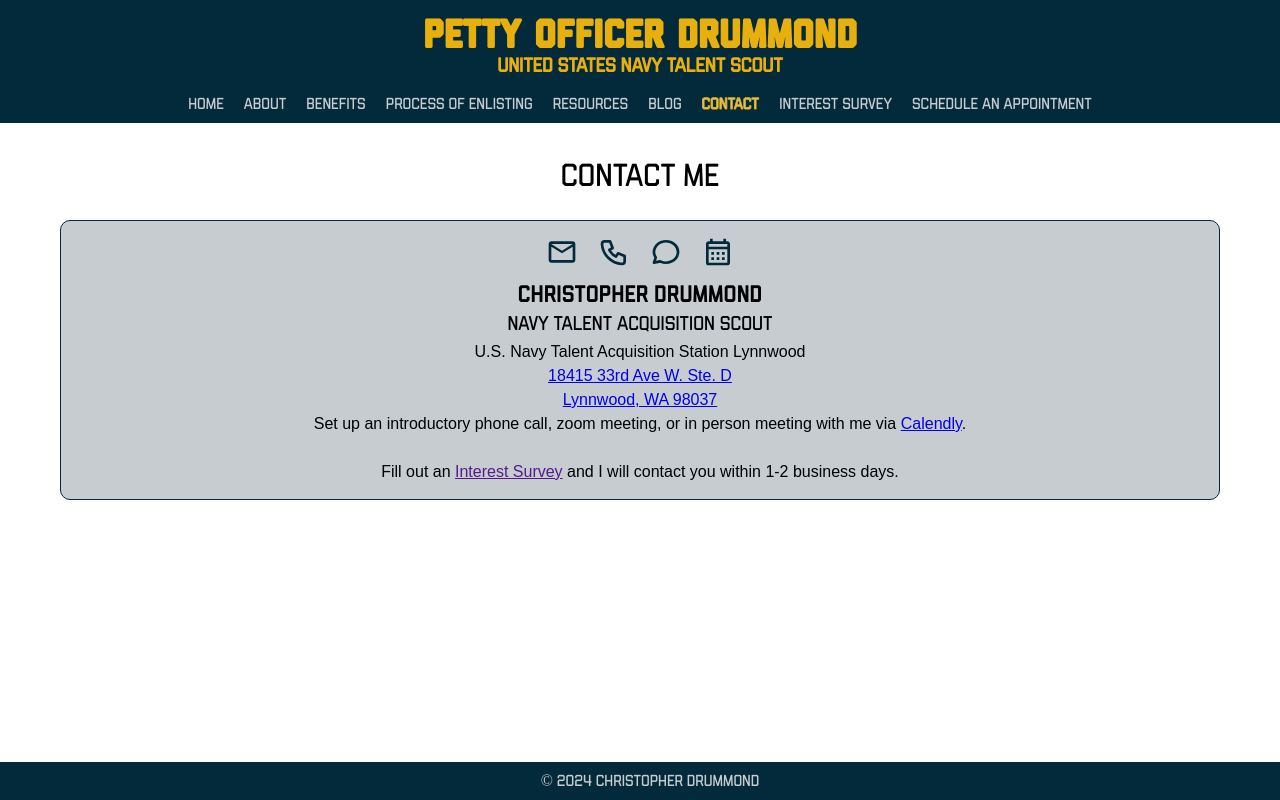
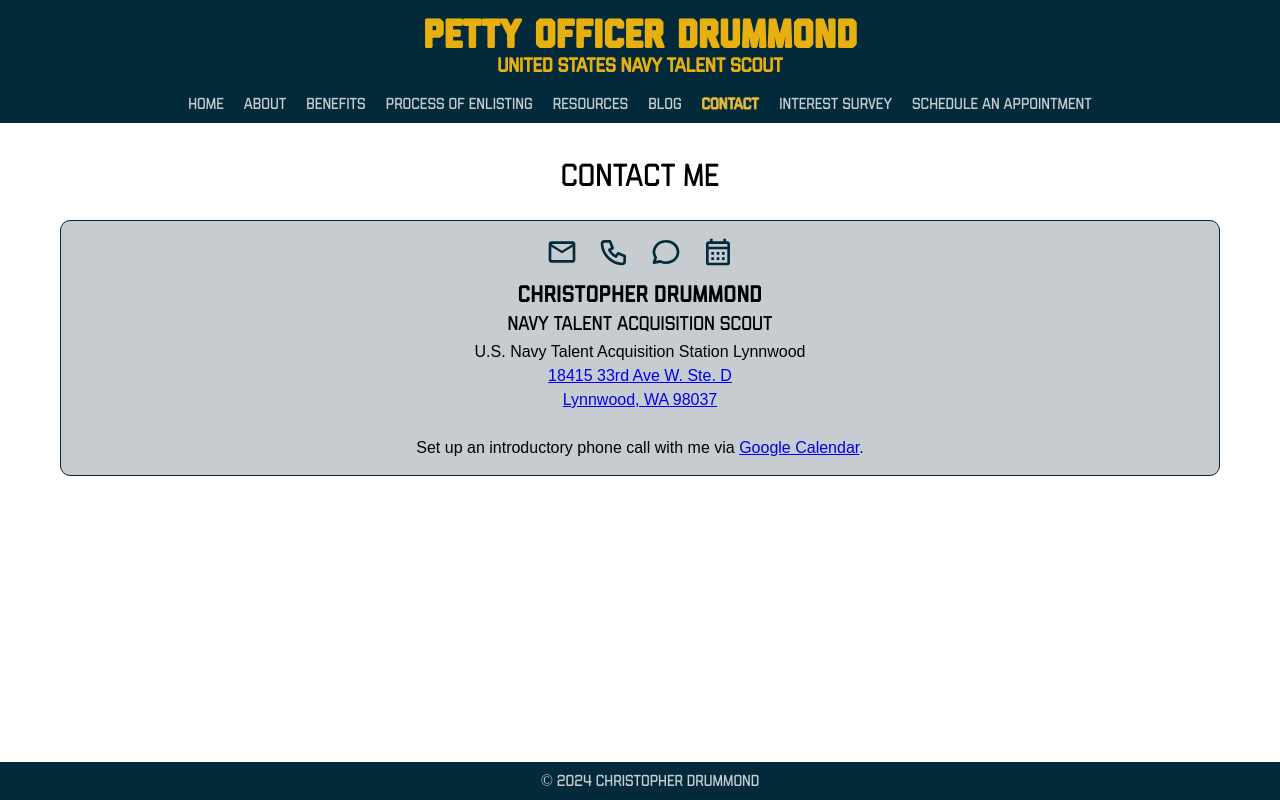
Before and after one commit to kdrummond528/cdrecruiter, a React (Create React App) app: page / in a window 1280 px wide. Both pictures are taken after a click on the element "Contact". Built offline with nearby package versions, Linux system fonts and the light colour scheme.

Commit message:
modified contact component

```diff
--- a/src/components/Contact.js
+++ b/src/components/Contact.js
@@ -42,13 +42,13 @@ const Contact = ({ showSurvey }) => {
           <a target="_blank" title='Visit our location.' href="http://maps.google.com/?q=18415 33rd Ave W. Ste. D, Lynnwood, WA 98037">18415 33rd Ave W. Ste. D<br />
             Lynnwood, WA 98037</a>
 
-          <br />
-
-          Set up an introductory phone call, zoom meeting, or in person meeting with me via <a title='Book an appointment.' target="_blank" href="https://calendly.com/chrisdrummond">Calendly</a>.
-
           <br /><br />
 
-          Fill out an <a href=''>Interest Survey</a> and I will contact you within 1-2 business days.
+          Set up an introductory phone call with me via <a title='Book an appointment.' target="_blank" href="https://calendar.app.google/M3dqL4s62eQPidVL7">Google Calendar</a>.
+
+          {/* <br /><br /> */}
+
+          {/* Fill out an <a href=''>Interest Survey</a> and I will contact you within 1-2 business days. */}
 
 
         </p>
```
